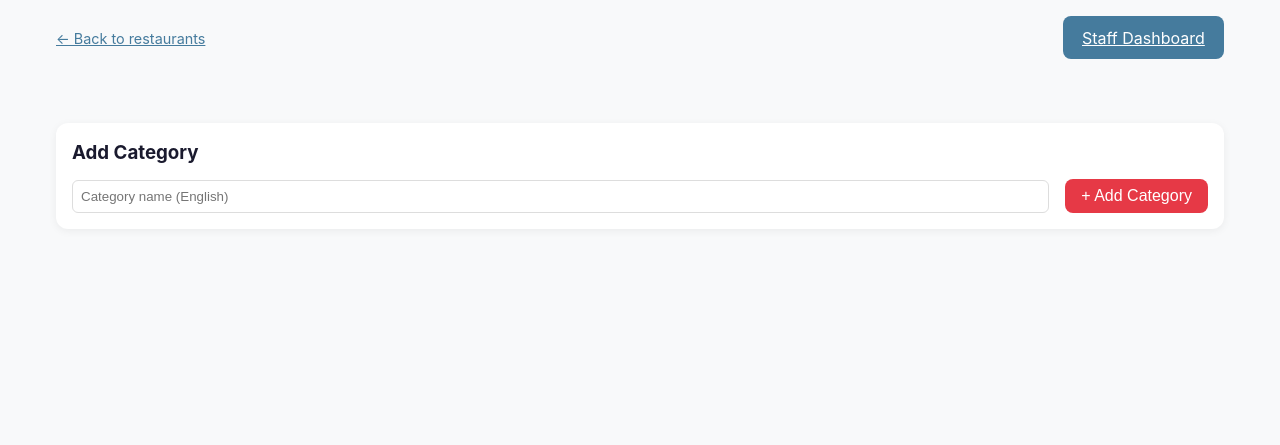
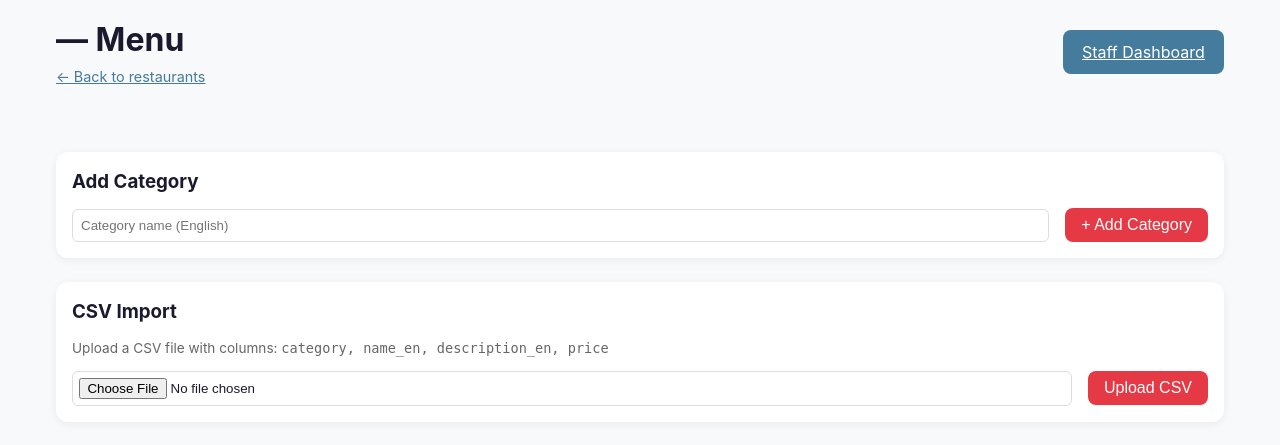
Before and after one commit to siddhant8444/Dine-Flow, a FastAPI app: template app/templates/super_admin/menu_editor.html in a window 1280 px wide. Shown: the top 445 px of the page. Run offline with FastAPI, Linux system fonts and the light colour scheme; the template is opened without the code that fills it, so the values that code supplies are empty; some libraries are stand-ins or nearby versions.

Commit message:
Add sold-out toggle for staff, order history page, CSV menu import, inline item editing in super admin

```diff
--- a/app/main.py
+++ b/app/main.py
@@ -156,6 +156,44 @@ async def order_status(slug: str, order_id: int, request: Request, lang: str = "
 
 
 # ─── Staff Routes ─────────────────────────────────────────────────────
+
+@app.get("/{slug}/staff/menu", response_class=HTMLResponse)
+async def staff_menu(slug: str, request: Request, db: Session = Depends(get_db)):
+    staff_auth(request, slug)
+    restaurant = get_restaurant_by_slug(slug, db)
+    categories = db.query(MenuCategory).filter(
+        MenuCategory.restaurant_id == restaurant.id
+    ).order_by(MenuCategory.sort_order).all()
+    return templates.TemplateResponse(request, "staff/menu.html", {
+        "restaurant": restaurant,
+        "categories": categories,
+    })
+
+
+@app.post("/{slug}/staff/menu/item/{item_id}/toggle")
+async def staff_toggle_item(slug: str, item_id: int, request: Request, db: Session = Depends(get_db)):
+    staff_auth(request, slug)
+    item = db.query(MenuItem).filter(MenuItem.id == item_id).first()
+    if not item:
+        raise HTTPException(404, "Item not found")
+    item.available = not item.available
+    db.commit()
+    return {"available": item.available}
+
+
+@app.get("/{slug}/staff/orders/history", response_class=HTMLResponse)
+async def staff_order_history(slug: str, request: Request, db: Session = Depends(get_db)):
+    staff_auth(request, slug)
+    restaurant = get_restaurant_by_slug(slug, db)
+    tables = db.query(Table).filter(Table.restaurant_id == restaurant.id).all()
+    orders = db.query(Order).filter(
+        Order.table_id.in_([t.id for t in tables]),
+        Order.status == "paid"
+    ).order_by(Order.created_at.desc()).limit(100).all()
+    return templates.TemplateResponse(request, "staff/order_history.html", {
+        "restaurant": restaurant,
+        "orders": orders,
+    })
 
 @app.get("/{slug}/staff/login", response_class=HTMLResponse)
 async def staff_login_form(slug: str, request: Request, db: Session = Depends(get_db)):
@@ -344,6 +382,79 @@ async def staff_ws(slug: str, websocket: WebSocket, db: Session = Depends(get_db
 
 # ─── Super Admin Routes ───────────────────────────────────────────────
 
+@app.post("/super-admin/restaurant/{rest_id}/menu/import-csv")
+async def admin_import_csv(
+    rest_id: int,
+    request: Request,
+    file: UploadFile = File(...),
+    db: Session = Depends(get_db),
+):
+    admin_auth(request)
+    restaurant = db.query(Restaurant).filter(Restaurant.id == rest_id).first()
+    if not restaurant:
+        raise HTTPException(404, "Restaurant not found")
+
+    import csv, io
+    content = await file.read()
+    reader = csv.DictReader(io.StringIO(content.decode("utf-8")))
+
+    all_cats = db.query(MenuCategory).filter(
+        MenuCategory.restaurant_id == rest_id
+    ).all()
+
+    def find_cat(name):
+        for c in all_cats:
+            if c.name.get("en", "") == name:
+                return c
+        return None
+
+    count = 0
+    for row in reader:
+        cat_name = row.get("category", "").strip()
+        if not cat_name:
+            continue
+        category = find_cat(cat_name)
+        if not category:
+            category = MenuCategory(restaurant_id=rest_id, name={"en": cat_name})
+            db.add(category)
+            db.flush()
+            all_cats.append(category)
+
+        item = MenuItem(
+            category_id=category.id,
+            name={"en": row.get("name_en", "").strip()},
+            description={"en": row.get("description_en", "").strip()},
+            price=float(row.get("price", 0)),
+        )
+        db.add(item)
+        count += 1
+
+    db.commit()
+    return RedirectResponse(url=f"/super-admin/restaurant/{rest_id}/menu?imported={count}", status_code=303)
+
+
+@app.post("/super-admin/restaurant/{rest_id}/menu/item/{item_id}/edit")
+async def admin_edit_item(
+    rest_id: int,
+    item_id: int,
+    request: Request,
+    name_en: str = Form(...),
+    price: float = Form(...),
+    description_en: str = Form(""),
+    available: str = Form("on"),
+    db: Session = Depends(get_db),
+):
+    admin_auth(request)
+    item = db.query(MenuItem).filter(MenuItem.id == item_id).first()
+    if not item:
+        raise HTTPException(404, "Item not found")
+    item.name = {"en": name_en}
+    item.price = price
+    item.description = {"en": description_en}
+    item.available = (available == "on")
+    db.commit()
+    return RedirectResponse(url=f"/super-admin/restaurant/{rest_id}/menu", status_code=303)
+
 @app.get("/super-admin/login", response_class=HTMLResponse)
 async def admin_login_form(request: Request):
     return templates.TemplateResponse(request, "super_admin/login.html", {})
--- a/app/templates/staff/dashboard.html
+++ b/app/templates/staff/dashboard.html
@@ -2,12 +2,14 @@
 {% block title %}{{ restaurant.name }} - Staff Dashboard{% endblock %}
 {% block content %}
 <div class="container" x-data="dashboardApp()">
-    <header class="flex" style="justify-content: space-between; align-items: center; padding: 0.5rem 0; margin-bottom: 1rem;">
+    <header class="flex" style="justify-content: space-between; align-items: center; padding: 0.5rem 0; margin-bottom: 1rem; flex-wrap: wrap;">
         <div>
             <h1>{{ restaurant.name }}</h1>
             <small>Staff Dashboard</small>
         </div>
         <div class="flex">
+            <a href="/{{ restaurant.slug }}/staff/menu" class="btn btn-secondary" style="padding: 0.4rem 0.8rem; font-size: 0.85rem;">Menu Toggle</a>
+            <a href="/{{ restaurant.slug }}/staff/orders/history" class="btn btn-secondary" style="padding: 0.4rem 0.8rem; font-size: 0.85rem;">History</a>
             <label style="display: flex; align-items: center; gap: 0.5rem; cursor: pointer;">
                 <input type="checkbox" x-model="soundEnabled" @change="toggleSound">
                 🔔 Sound
--- a/app/templates/super_admin/menu_editor.html
+++ b/app/templates/super_admin/menu_editor.html
@@ -1,16 +1,22 @@
 {% extends "base.html" %}
 {% block title %}Menu — {{ restaurant.name }}{% endblock %}
 {% block content %}
-<div class="container">
-    <header class="flex" style="justify-content: space-between; align-items: center; margin-bottom: 2rem;">
+<div class="container" x-data="{ editing: null }">
+    <header class="flex" style="justify-content: space-between; align-items: center; margin-bottom: 2rem; flex-wrap: wrap;">
         <div>
-            <h1>{{ restaurant.name }}</h1>
+            <h1>{{ restaurant.name }} — Menu</h1>
             <a href="/super-admin/dashboard" style="color: #457b9d; font-size: 0.9rem;">← Back to restaurants</a>
         </div>
         <div class="flex">
             <a href="/{{ restaurant.slug }}/staff/dashboard" class="btn btn-secondary" target="_blank">Staff Dashboard</a>
         </div>
     </header>
+
+    {% if request.query_params.get('imported') %}
+    <div style="background: #d4edda; color: #155724; padding: 0.75rem; border-radius: 8px; margin-bottom: 1rem;">
+        ✅ Imported {{ request.query_params.get('imported') }} menu items successfully!
+    </div>
+    {% endif %}
 
     <div style="display: grid; gap: 2rem;">
         {% for cat in categories %}
@@ -22,7 +28,9 @@
             </div>
             <div style="display: grid; gap: 0.5rem; margin-top: 0.5rem;">
                 {% for item in cat.items %}
-                <div class="card flex" style="justify-content: space-between;">
+                <div class="card">
+                    <!-- View mode -->
+                    <div x-show="editing !== {{ item.id }}" class="flex" style="justify-content: space-between;">
                         <div>
                             <strong>{{ item.name.get('en', '') }}</strong>
                             <span style="color: #666;">— ${{ "%.2f"|format(item.price) }}</span>
@@ -33,14 +41,36 @@
                             <br><small style="color: #999;">{{ item.description.get('en', '') }}</small>
                             {% endif %}
                         </div>
+                        <div class="flex">
+                            <button class="btn" style="padding: 0.3rem 0.6rem; font-size: 0.8rem; background: #cce5ff; color: #004085;"
+                                    @click="editing = {{ item.id }}">Edit</button>
                             <form method="post" action="/super-admin/restaurant/{{ restaurant.id }}/menu/item/{{ item.id }}/delete" style="display:inline;">
                                 <button type="submit" class="btn" style="padding: 0.3rem 0.6rem; font-size: 0.8rem; background: #f8d7da; color: #721c24;">Delete</button>
+                            </form>
+                        </div>
+                    </div>
+                    <!-- Edit mode -->
+                    <form x-show="editing === {{ item.id }}" method="post"
+                          action="/super-admin/restaurant/{{ restaurant.id }}/menu/item/{{ item.id }}/edit"
+                          class="flex" style="flex-wrap: wrap; gap: 0.5rem;">
+                        <input type="text" name="name_en" value="{{ item.name.get('en', '') }}" required
+                               style="flex: 1; min-width: 150px; padding: 0.4rem; border: 1px solid #ddd; border-radius: 6px;">
+                        <input type="number" name="price" value="{{ item.price }}" step="0.01" min="0" required
+                               style="width: 90px; padding: 0.4rem; border: 1px solid #ddd; border-radius: 6px;">
+                        <input type="text" name="description_en" value="{{ item.description.get('en', '') }}"
+                               style="flex: 1; min-width: 120px; padding: 0.4rem; border: 1px solid #ddd; border-radius: 6px;">
+                        <label style="display: flex; align-items: center; gap: 0.3rem; font-size: 0.85rem; white-space: nowrap;">
+                            <input type="checkbox" name="available" {{ 'checked' if item.available else '' }}>
+                            Available
+                        </label>
+                        <button type="submit" class="btn btn-primary" style="padding: 0.4rem 0.8rem; font-size: 0.85rem;">Save</button>
+                        <button type="button" class="btn" style="padding: 0.4rem 0.8rem; font-size: 0.85rem;"
+                                @click="editing = null">Cancel</button>
                     </form>
                 </div>
                 {% endfor %}
             </div>
 
-            <!-- Add Item Form -->
             <form method="post" action="/super-admin/restaurant/{{ restaurant.id }}/menu/item" class="flex" style="margin-top: 0.75rem; flex-wrap: wrap;">
                 <input type="hidden" name="category_id" value="{{ cat.id }}">
                 <input type="text" name="name_en" placeholder="Item name (English)" required
@@ -49,13 +79,12 @@
                        style="width: 100px; padding: 0.5rem; border: 1px solid #ddd; border-radius: 6px;">
                 <input type="text" name="description_en" placeholder="Description (optional)"
                        style="flex: 1; min-width: 150px; padding: 0.5rem; border: 1px solid #ddd; border-radius: 6px;">
-                <button type="submit" class="btn btn-secondary" style="padding: 0.5rem 1rem;">+ Add Item</button>
+                <button type="submit" class="btn btn-secondary" style="padding: 0.5rem 1rem;">+ Add</button>
             </form>
         </section>
         {% endfor %}
     </div>
 
-    <!-- Add Category -->
     <div class="card" style="margin-top: 2rem;">
         <h3 style="margin-bottom: 0.75rem;">Add Category</h3>
         <form method="post" action="/super-admin/restaurant/{{ restaurant.id }}/menu/category" class="flex">
@@ -64,5 +93,17 @@
             <button type="submit" class="btn btn-primary" style="padding: 0.5rem 1rem;">+ Add Category</button>
         </form>
     </div>
+
+    <div class="card" style="margin-top: 1.5rem;">
+        <h3 style="margin-bottom: 0.75rem;">CSV Import</h3>
+        <p style="font-size: 0.85rem; color: #666; margin-bottom: 0.75rem;">
+            Upload a CSV file with columns: <code>category, name_en, description_en, price</code>
+        </p>
+        <form method="post" action="/super-admin/restaurant/{{ restaurant.id }}/menu/import-csv" enctype="multipart/form-data" class="flex">
+            <input type="file" name="file" accept=".csv" required
+                   style="flex: 1; padding: 0.4rem; border: 1px solid #ddd; border-radius: 6px;">
+            <button type="submit" class="btn btn-primary" style="padding: 0.5rem 1rem;">Upload CSV</button>
+        </form>
+    </div>
 </div>
 {% endblock %}
```
Also changed, not shown: app/templates/staff/menu.html (added, +43 -0 lines), app/templates/staff/order_history.html (added, +49 -0 lines). Lines whose indentation alone changed are shown as unchanged.
